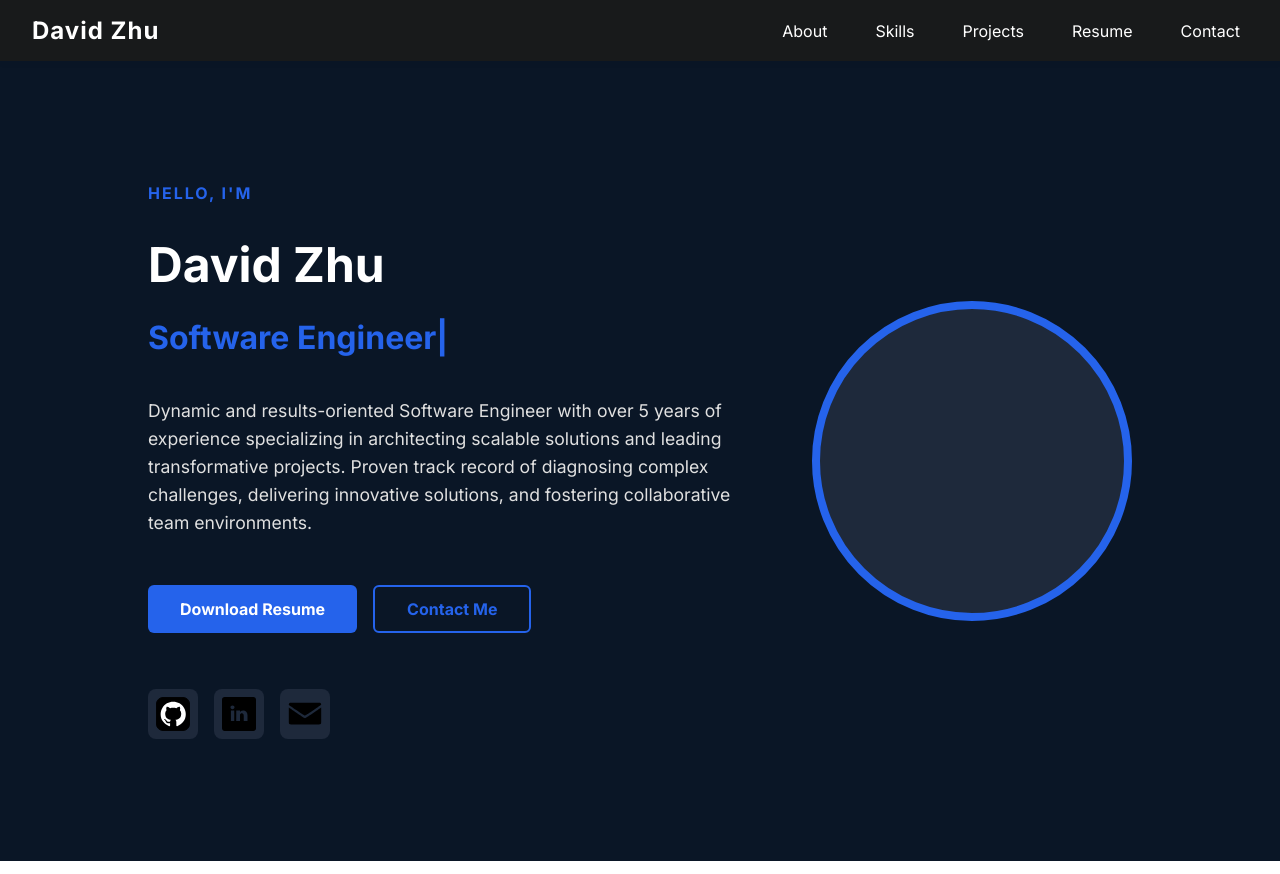
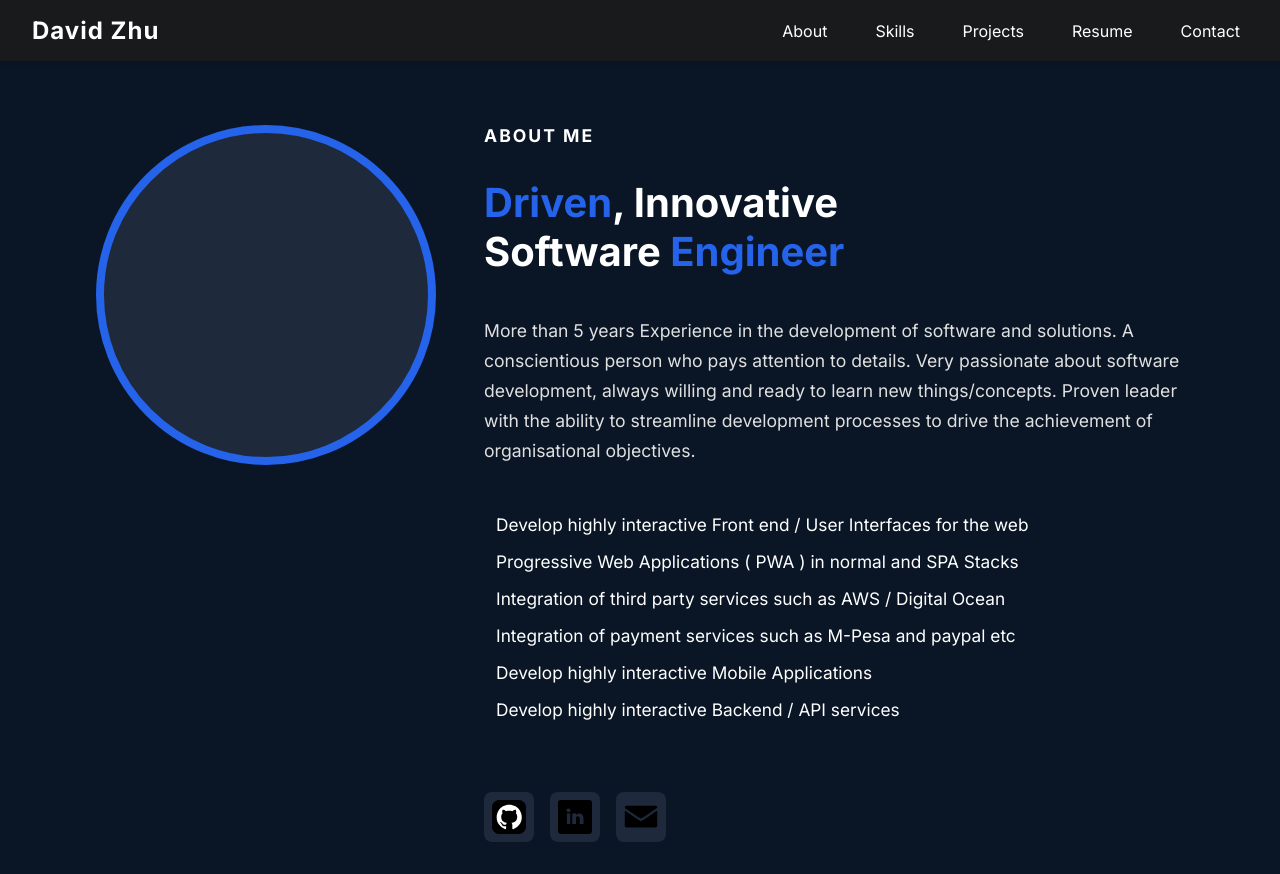
Before and after one commit to DaveyNavy/personal-website, a React (Vite) app: page /about in a window 1280 px wide. Built offline with nearby package versions, Linux system fonts and the light colour scheme.

Commit message:
Add about me page

```diff
--- a/package.json
+++ b/package.json
@@ -11,7 +11,8 @@
   },
   "dependencies": {
     "react": "^19.1.1",
-    "react-dom": "^19.1.1"
+    "react-dom": "^19.1.1",
+    "react-router": "^7.8.2"
   },
   "devDependencies": {
     "@eslint/js": "^9.33.0",
--- /dev/null
+++ b/src/About.jsx
@@ -0,0 +1,64 @@
+import styles from "./About.module.css";
+import GithubIcon from "./assets/github.svg";
+import LinkedinIcon from "./assets/linkedin.svg";
+import EmailIcon from "./assets/email.svg";
+
+const aboutList = [
+  "Develop highly interactive Front end / User Interfaces for the web",
+  "Progressive Web Applications ( PWA ) in normal and SPA Stacks",
+  "Integration of third party services such as AWS / Digital Ocean",
+  "Integration of payment services such as M-Pesa and paypal etc",
+  "Develop highly interactive Mobile Applications",
+  "Develop highly interactive Backend / API services",
+];
+
+const socials = [
+  { href: "#", icon: GithubIcon, label: "GitHub" },
+  { href: "#", icon: LinkedinIcon, label: "LinkedIn" },
+  { href: "#", icon: EmailIcon, label: "Email" },
+];
+
+export default function About() {
+  return (
+    <div className={styles.aboutContainer}>
+      <div className={styles.aboutImageContainer}>
+        <div className={styles.aboutImage}></div>
+      </div>
+      <div className={styles.aboutContent}>
+        <div className={styles.aboutTitle}>ABOUT ME</div>
+        <div className={styles.aboutHeadline}>
+          <span className={styles.highlight}>Driven</span>, Innovative
+          <br />
+          Software <span className={styles.highlight}>Engineer</span>
+        </div>
+        <div className={styles.aboutDescription}>
+          More than 5 years Experience in the development of software and
+          solutions. A conscientious person who pays attention to details. Very
+          passionate about software development, always willing and ready to
+          learn new things/concepts. Proven leader with the ability to
+          streamline development processes to drive the achievement of
+          organisational objectives.
+        </div>
+        <ul className={styles.aboutList}>
+          {aboutList.map((item, i) => (
+            <li className={styles.aboutListItem} key={i}>
+              <img className={styles.aboutListIcon} />
+              {item}
+            </li>
+          ))}
+        </ul>
+        <div className={styles.aboutSocialRow}>
+          {socials.map((s, i) => (
+            <a key={i} href={s.href} aria-label={s.label}>
+              <img
+                className={styles.aboutSocialIcon}
+                src={s.icon}
+                alt={s.label}
+              />
+            </a>
+          ))}
+        </div>
+      </div>
+    </div>
+  );
+}
--- /dev/null
+++ b/src/About.module.css
@@ -0,0 +1,120 @@
+@import url("https://fonts.googleapis.com/css?family=Inter:400,700&display=swap");
+
+.aboutContainer {
+  min-height: 80vh;
+  display: flex;
+  align-items: flex-start;
+  justify-content: center;
+  background: #0a1626;
+  color: #fff;
+  font-family: "Inter", sans-serif;
+  padding: 4rem 2rem 2rem 2rem;
+  gap: 3rem;
+}
+
+.aboutImageContainer {
+  display: flex;
+  align-items: center;
+  justify-content: center;
+  min-width: 340px;
+}
+
+.aboutImage {
+  width: 340px;
+  height: 340px;
+  border-radius: 50%;
+  border: 8px solid #2563eb;
+  object-fit: cover;
+  background: #1e293b;
+}
+
+.aboutContent {
+  max-width: 700px;
+  display: flex;
+  flex-direction: column;
+  gap: 1.5rem;
+}
+
+.aboutTitle {
+  font-size: 1.1rem;
+  font-weight: 700;
+  letter-spacing: 2px;
+  color: #fff;
+  margin-bottom: 0.5rem;
+}
+
+.aboutHeadline {
+  font-size: 2.5rem;
+  font-weight: 900;
+  color: #fff;
+  margin-bottom: 1rem;
+}
+
+.aboutHeadline .highlight {
+  color: #2563eb;
+  font-weight: 900;
+}
+
+.aboutDescription {
+  font-size: 1.1rem;
+  color: #e0e0e0;
+  line-height: 1.7;
+}
+
+.aboutList {
+  margin: 1.5rem 0 0 0;
+  padding: 0;
+  list-style: none;
+}
+
+.aboutListItem {
+  display: flex;
+  align-items: flex-start;
+  gap: 0.75rem;
+  font-size: 1.08rem;
+  margin-bottom: 1rem;
+  color: #fff;
+}
+
+.aboutListIcon {
+  color: #2563eb;
+  font-size: 1.2rem;
+  margin-top: 0.2rem;
+}
+
+.aboutSocialRow {
+  display: flex;
+  gap: 1rem;
+  margin-top: 2rem;
+}
+
+.aboutSocialIcon {
+  width: 50px;
+  background: #1e293b;
+  color: #fff;
+  border-radius: 8px;
+  padding: 0.5rem;
+  font-size: 1.5rem;
+  display: flex;
+  align-items: center;
+  justify-content: center;
+  transition: background 0.2s, color 0.2s;
+  text-decoration: none;
+}
+
+.aboutSocialIcon:hover {
+  background: #2563eb;
+  color: #fff;
+}
+
+@media (max-width: 900px) {
+  .aboutContainer {
+    flex-direction: column;
+    align-items: center;
+    padding: 2rem 1rem;
+    gap: 2rem;
+  }
+  .aboutImageContainer {
+    margin-bottom: 2rem;
+  }
+}
--- a/src/App.jsx
+++ b/src/App.jsx
@@ -1,20 +1,22 @@
 import { useState } from "react";
 import styles from "./App.module.css";
 import Home from "./Home.jsx";
+import About from "./About.jsx";
+import { BrowserRouter as Router, Routes, Route, Link } from "react-router";
 
 function App() {
-  const [count, setCount] = useState(0);
-
   return (
-    <>
+    <Router>
       <nav className={styles.navbar}>
         <div className={styles.navLeft}>
-          <span className={styles.siteName}>David Zhu</span>
+          <Link className={styles.siteName} to="/">
+            David Zhu
+          </Link>
         </div>
         <div className={styles.navRight}>
-          <a className={styles.navTab} href="#about">
+          <Link className={styles.navTab} to="/about">
             About
-          </a>
+          </Link>
           <a className={styles.navTab} href="#skills">
             Skills
           </a>
@@ -29,8 +31,11 @@ function App() {
           </a>
         </div>
       </nav>
-      <Home />
-    </>
+      <Routes>
+        <Route path="/" element={<Home />} />
+        <Route path="/about" element={<About />} />
+      </Routes>
+    </Router>
   );
 }
 
--- a/src/App.module.css
+++ b/src/App.module.css
@@ -21,6 +21,8 @@
 .siteName {
   font-family: "Inter", sans-serif;
   letter-spacing: 1px;
+  color: #fff;
+  text-decoration: none;
 }
 .navRight {
   display: flex;
```
Also changed, not shown: 1 other file (tests, documents, lock files or other folders).
